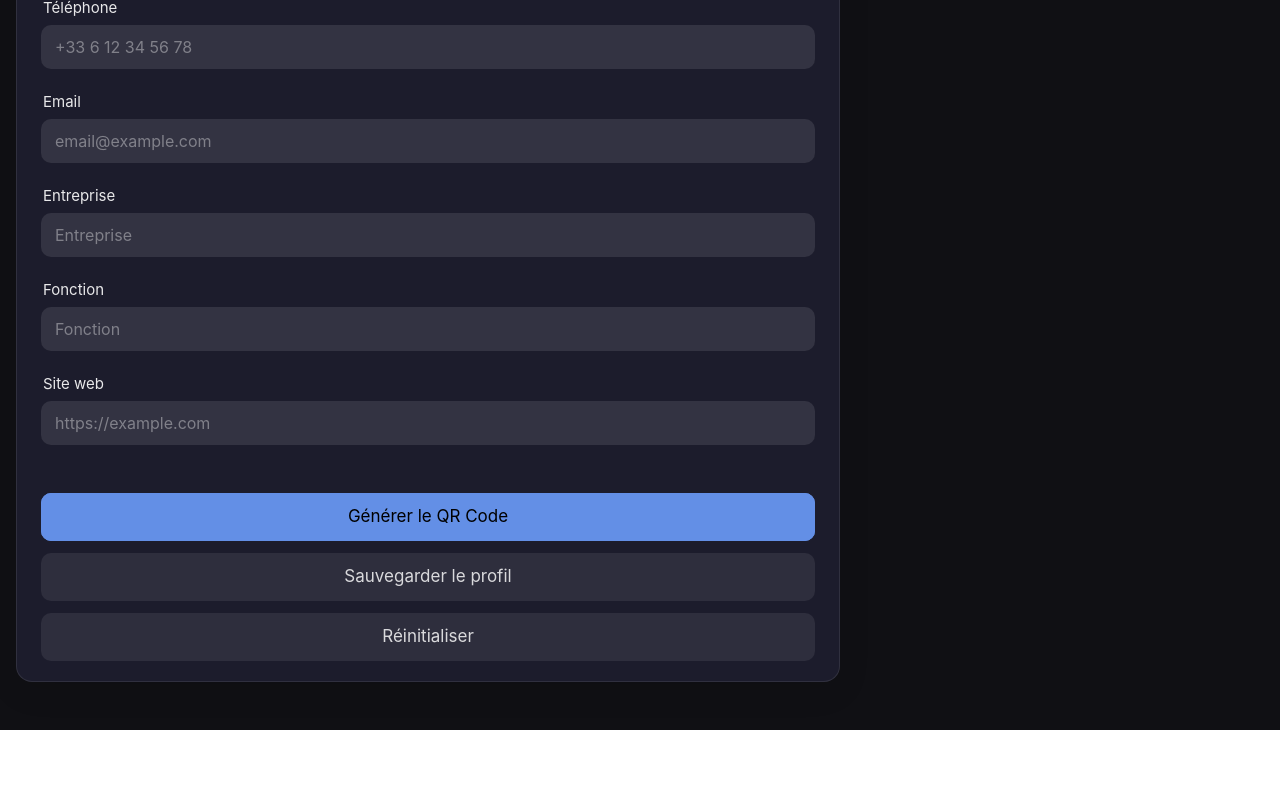
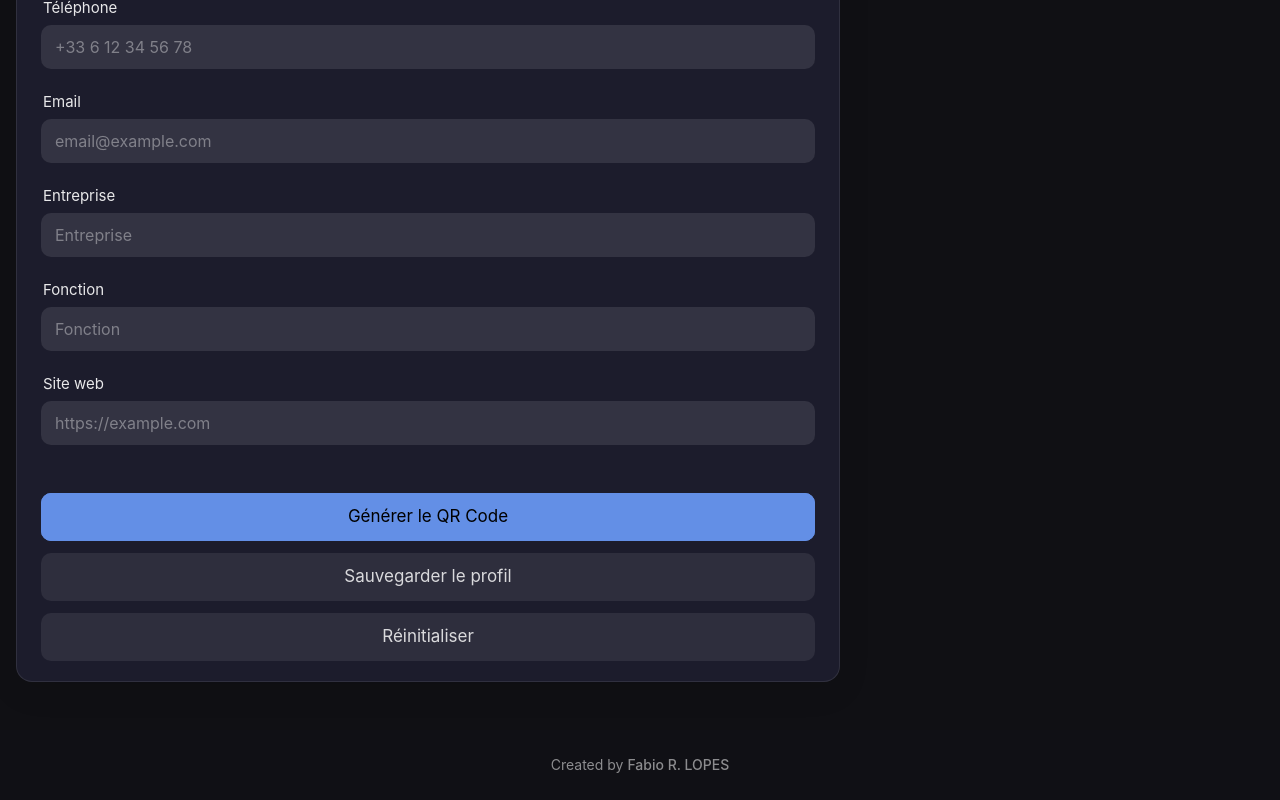
Before and after one commit to FabioDevCode/vCard-Generator, a Vue app: page / in a window 1280 px wide. Shown: the part 494-1294 px from the top of the page. Before the commit the page ends 1224 px from the top, so only its background shows below. Built offline with nearby package versions, Linux system fonts and the light colour scheme.

Commit message:
add generate button

```diff
--- a/src/App.vue
+++ b/src/App.vue
@@ -5,6 +5,7 @@ import {
   NLayout,
   NLayoutHeader,
   NLayoutContent,
+  NLayoutFooter,
   NSpace,
   NCard,
   NH1,
@@ -40,6 +41,12 @@ const handleGenerate = async () => {
 const handleLoadProfile = (data: VCardData) => {
   vCardData.value = { ...data }
 }
+
+const handleGenerateFromProfile = async (data: VCardData) => {
+  vCardData.value = { ...data }
+  await handleGenerate()
+}
+
 
 const handleDownload = () => {
   const name = `${vCardData.value.firstName}-${vCardData.value.lastName}`.toLowerCase().replace(/\s+/g, '-') || 'vcard'
@@ -83,7 +90,11 @@ const handleReset = () => {
             <!-- Form Section -->
             <div class="form-section">
               <NCard :title="t('profiles.title')" class="profiles-card">
-                <SavedProfiles ref="savedProfilesRef" @load="handleLoadProfile" />
+                <SavedProfiles
+                  ref="savedProfilesRef"
+                  @load="handleLoadProfile"
+                  @generate="handleGenerateFromProfile"
+                />
               </NCard>
 
               <NCard class="form-card">
@@ -96,6 +107,14 @@ const handleReset = () => {
             </div>
           </div>
         </NLayoutContent>
+
+        <NLayoutFooter class="app-footer">
+          <div class="footer-content">
+            <NText depth="3">
+              Created by <a href="https://github.com/FabioDevCode" target="_blank" class="footer-link">Fabio R. LOPES</a>
+            </NText>
+          </div>
+        </NLayoutFooter>
       </NLayout>
     </NMessageProvider>
   </NConfigProvider>
@@ -252,4 +271,33 @@ html, body {
     align-items: flex-start;
   }
 }
+
+
+.app-footer {
+  padding: 24px;
+  background: #FFFFFF;
+  text-align: center;
+}
+
+.dark-mode .app-footer {
+  background: #101015;
+}
+
+.footer-content {
+  display: flex;
+  justify-content: center;
+  align-items: center;
+}
+
+.footer-link {
+  color: inherit;
+  text-decoration: none;
+  font-weight: 500;
+  transition: opacity 0.2s ease;
+}
+
+.footer-link:hover {
+  opacity: 0.7;
+  text-decoration: underline;
+}
 </style>
--- a/src/components/SavedProfiles.vue
+++ b/src/components/SavedProfiles.vue
@@ -12,6 +12,7 @@ import { useAppI18n } from '@/composables/useI18n'
 
 const emit = defineEmits<{
   (e: 'load', data: VCardData): void
+  (e: 'generate', data: VCardData): void
 }>()
 
 const { t } = useAppI18n()
@@ -45,6 +46,15 @@ const handleDeleteProfile = () => {
   }
 }
 
+const handleGenerateProfile = () => {
+  if (selectedProfileId.value) {
+    const profile = getProfile(selectedProfileId.value)
+    if (profile) {
+      emit('generate', profile.data)
+    }
+  }
+}
+
 const resetSelection = () => {
   selectedProfileId.value = null
 }
@@ -66,19 +76,29 @@ defineExpose({
           clearable
           @update:value="handleSelectProfile"
         />
+        <div class="profile-actions" v-if="selectedProfileId">
+          <NButton
+            type="primary"
+            size="medium"
+            @click="handleGenerateProfile"
+            class="action-button"
+          >
+            {{ t('form.generate') }}
+          </NButton>
+
           <NPopconfirm
-          v-if="selectedProfileId"
             :positive-text="t('profiles.delete')"
             negative-text="Cancel"
             @positive-click="handleDeleteProfile"
           >
             <template #trigger>
-            <NButton type="error" size="medium" secondary block>
+              <NButton type="error" size="medium" secondary class="action-button">
                 {{ t('profiles.delete') }}
               </NButton>
             </template>
             {{ t('profiles.confirmDelete') }}
           </NPopconfirm>
+        </div>
       </NSpace>
     </div>
     <NEmpty
@@ -97,4 +117,20 @@ defineExpose({
 .profiles-content {
   width: 100%;
 }
+
+.profile-actions {
+  display: grid;
+  grid-template-columns: 1fr 1fr;
+  gap: 12px;
+}
+
+.action-button {
+  width: 100%;
+}
+
+@media (max-width: 600px) {
+  .profile-actions {
+    grid-template-columns: 1fr;
+  }
+}
 </style>
--- a/src/locales/en.json
+++ b/src/locales/en.json
@@ -11,6 +11,7 @@
         "company": "Company",
         "jobTitle": "Job Title",
         "website": "Website",
+        "generate": "Generate",
         "generateQr": "Generate QR Code",
         "saveProfile": "Save Profile",
         "reset": "Reset",
--- a/src/locales/fr.json
+++ b/src/locales/fr.json
@@ -11,6 +11,7 @@
         "company": "Entreprise",
         "jobTitle": "Fonction",
         "website": "Site web",
+        "generate": "Générer",
         "generateQr": "Générer le QR Code",
         "saveProfile": "Sauvegarder le profil",
         "reset": "Réinitialiser",
--- a/src/locales/pt.json
+++ b/src/locales/pt.json
@@ -11,6 +11,7 @@
         "company": "Empresa",
         "jobTitle": "Cargo",
         "website": "Website",
+        "generate": "Gerar",
         "generateQr": "Gerar QR Code",
         "saveProfile": "Guardar Perfil",
         "reset": "Repor",
```
Lines whose indentation alone changed are shown as unchanged.
